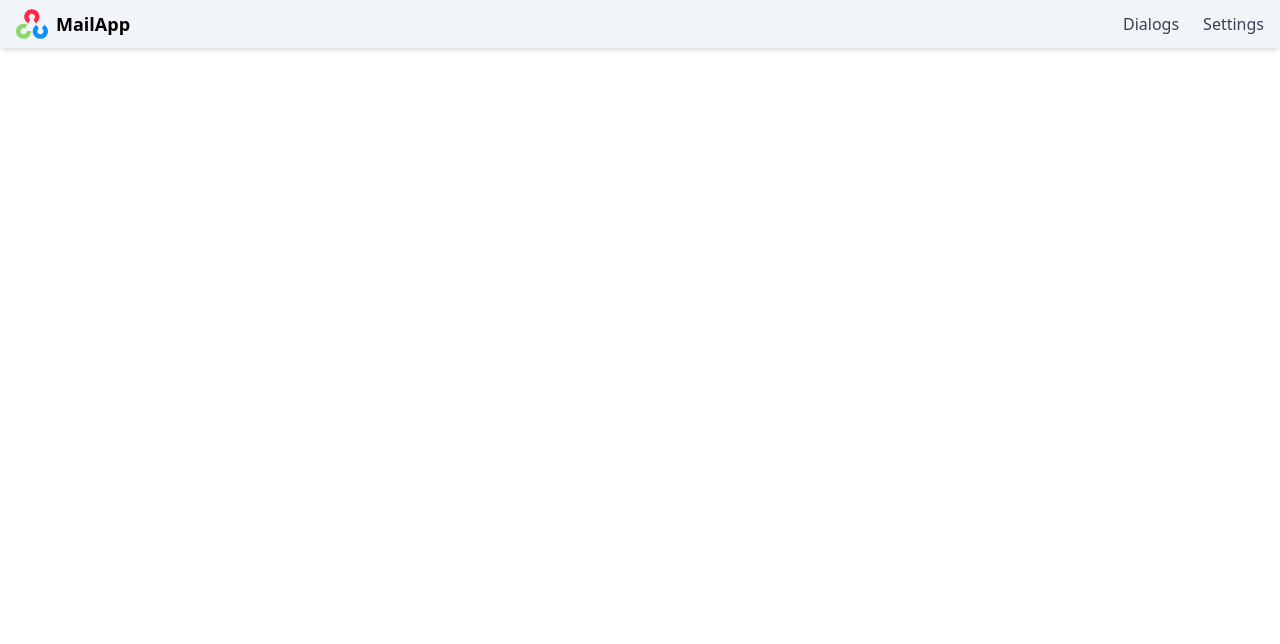
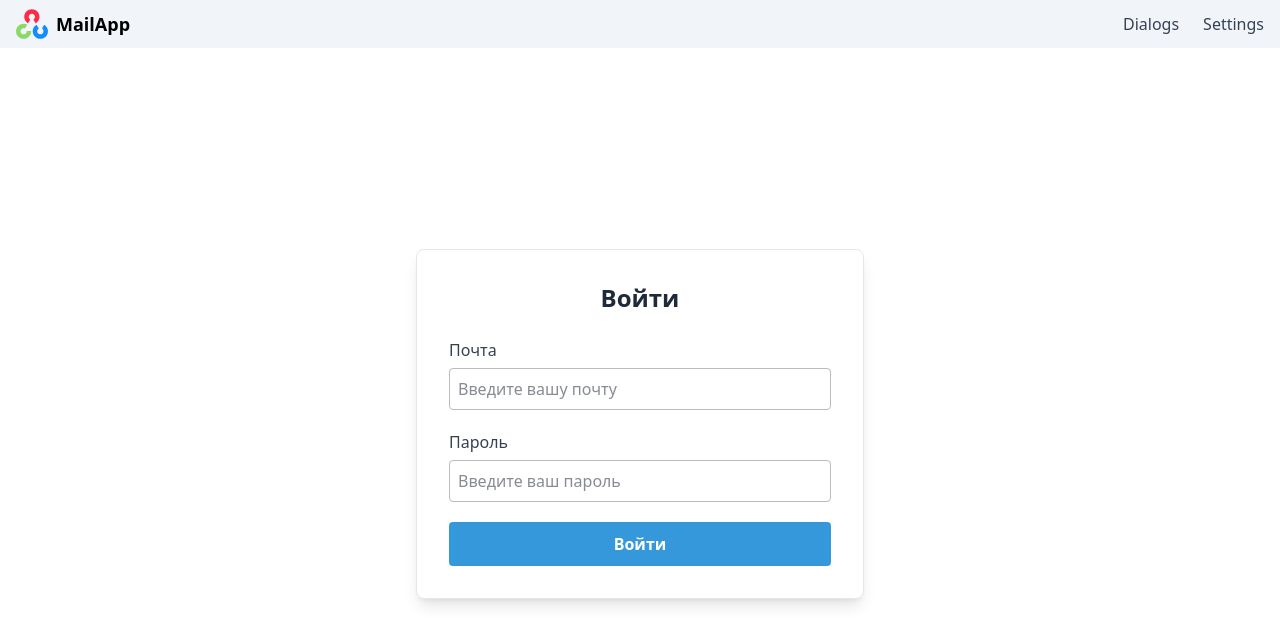
Before and after one commit to NRF24l01/ai_mail_control, a Vue app in the folder mail_frontend/: page /auth/login in a window 1280 px wide. Shown: the top 644 px of the page. Built offline with nearby package versions, Linux system fonts and the light colour scheme.

Commit message:
Add login view and router configuration

```diff
--- a/mail_frontend/src/router/index.js
+++ b/mail_frontend/src/router/index.js
@@ -23,6 +23,11 @@ const router = createRouter({
       name: 'about',
       component: () => import('../views/Home.vue'),
     },
+    {
+      path: "/auth/login",
+      name: "login",
+      component: () => import('../views/auth/Login.vue'),
+    }
   ],
 })
 
--- /dev/null
+++ b/mail_frontend/src/views/auth/Login.vue
@@ -0,0 +1,135 @@
+<template>
+    <div class="flex items-center justify-center w-full bg-white" style="height: calc(100vh - 48px);">
+        <div class="w-full max-w-md p-8 rounded-lg shadow-lg bg-white border-gray-200 border">
+            <h2 class="text-2xl font-bold mb-6 text-center text-gray-800">Войти</h2>
+            <form @submit.prevent="handleLogin">
+                <div class="mb-5">
+                    <label for="email" class="block mb-2 font-medium text-gray-700">Почта</label>
+                    <input
+                        id="email"
+                        v-model="email"
+                        type="email"
+                        placeholder="Введите вашу почту"
+                        :class="['w-full px-4 py-2 border rounded-md focus:outline-none focus:ring-2 focus:ring-blue-200', errors.email ? 'border-red-400' : 'border-gray-300', 'bg-white text-gray-900']"
+                    />
+                    <div v-if="errors.email" class="text-red-500 text-sm mt-1">{{ errors.email }}</div>
+                </div>
+                <div class="mb-5">
+                    <label for="password" class="block mb-2 font-medium text-gray-700">Пароль</label>
+                    <input
+                        id="password"
+                        v-model="password"
+                        type="password"
+                        placeholder="Введите ваш пароль"
+                        :class="['w-full px-4 py-2 border rounded-md focus:outline-none focus:ring-2 focus:ring-blue-200', errors.password ? 'border-red-400' : 'border-gray-300', 'bg-white text-gray-900']"
+                    />
+                    <div v-if="errors.password" class="text-red-500 text-sm mt-1">{{ errors.password }}</div>
+                </div>
+                <div v-if="loginError" class="text-red-500 text-sm mb-4 text-center">{{ loginError }}</div>
+                <button
+                    type="submit"
+                    :disabled="loading"
+                    class="w-full py-2 bg-blue-500 text-white rounded-md font-semibold hover:bg-blue-600 transition disabled:bg-gray-300 disabled:text-gray-500"
+                >
+                    {{ loading ? 'Входим...' : 'Войти' }}
+                </button>
+            </form>
+        </div>
+    </div>
+</template>
+
+<script setup>
+import { ref } from 'vue';
+
+const email = ref('');
+const password = ref('');
+const errors = ref({});
+const loginError = ref('');
+const loading = ref(false);
+
+function validate() {
+    const newErrors = {};
+    // Email validation
+    if (!email.value) {
+        newErrors.email = "Почта необходима.";
+    } else if (
+        !/^[A-Za-z0-9._%+-]+@[A-Za-z0-9.-]+\.[A-Za-z]{2,}$/.test(email.value)
+    ) {
+        newErrors.email = "Почта должна быть валидной.";
+    }
+    // Password validation
+    if (!password.value) {
+        newErrors.password = "Пароль необходим.";
+    } else if (password.value.length < 6) {
+        newErrors.password = "Как минимум 6 символов пароля.";
+    }
+    errors.value = newErrors;
+    return Object.keys(newErrors).length === 0;
+}
+
+async function handleLogin() {
+    loginError.value = "";
+    if (!validate()) return;
+    loading.value = true;
+    await new Promise((resolve) => setTimeout(resolve, 1000));
+    const result = Math.floor(Math.random() * 3);
+    if (result === 0) {
+        alert("Вы вошли!");
+        email.value = "";
+        password.value = "";
+    } else if (result === 1) {
+        loginError.value = "Не правильные данные для входа.";
+    } else {
+        loginError.value = "Сервер не отвечает, попробуйте позже.";
+    }
+    loading.value = false;
+}
+</script>
+
+<style scoped>
+.login-container {
+    max-width: 400px;
+    margin: 40px auto;
+    padding: 32px;
+    border: 1px solid #eee;
+    border-radius: 8px;
+    background: #fafafa;
+}
+.form-group {
+    margin-bottom: 20px;
+}
+label {
+    display: block;
+    margin-bottom: 6px;
+    font-weight: 500;
+}
+input {
+    width: 100%;
+    padding: 8px;
+    border: 1px solid #bbb;
+    border-radius: 4px;
+    font-size: 16px;
+}
+.input-error {
+    border-color: #e74c3c;
+}
+.error-message {
+    color: #e74c3c;
+    font-size: 14px;
+    margin-top: 4px;
+}
+button {
+    width: 100%;
+    padding: 10px;
+    background: #3498db;
+    color: #fff;
+    border: none;
+    border-radius: 4px;
+    font-size: 16px;
+    cursor: pointer;
+}
+button:disabled {
+    background: #95a5a6;
+    cursor: not-allowed;
+}
+</style>
```
